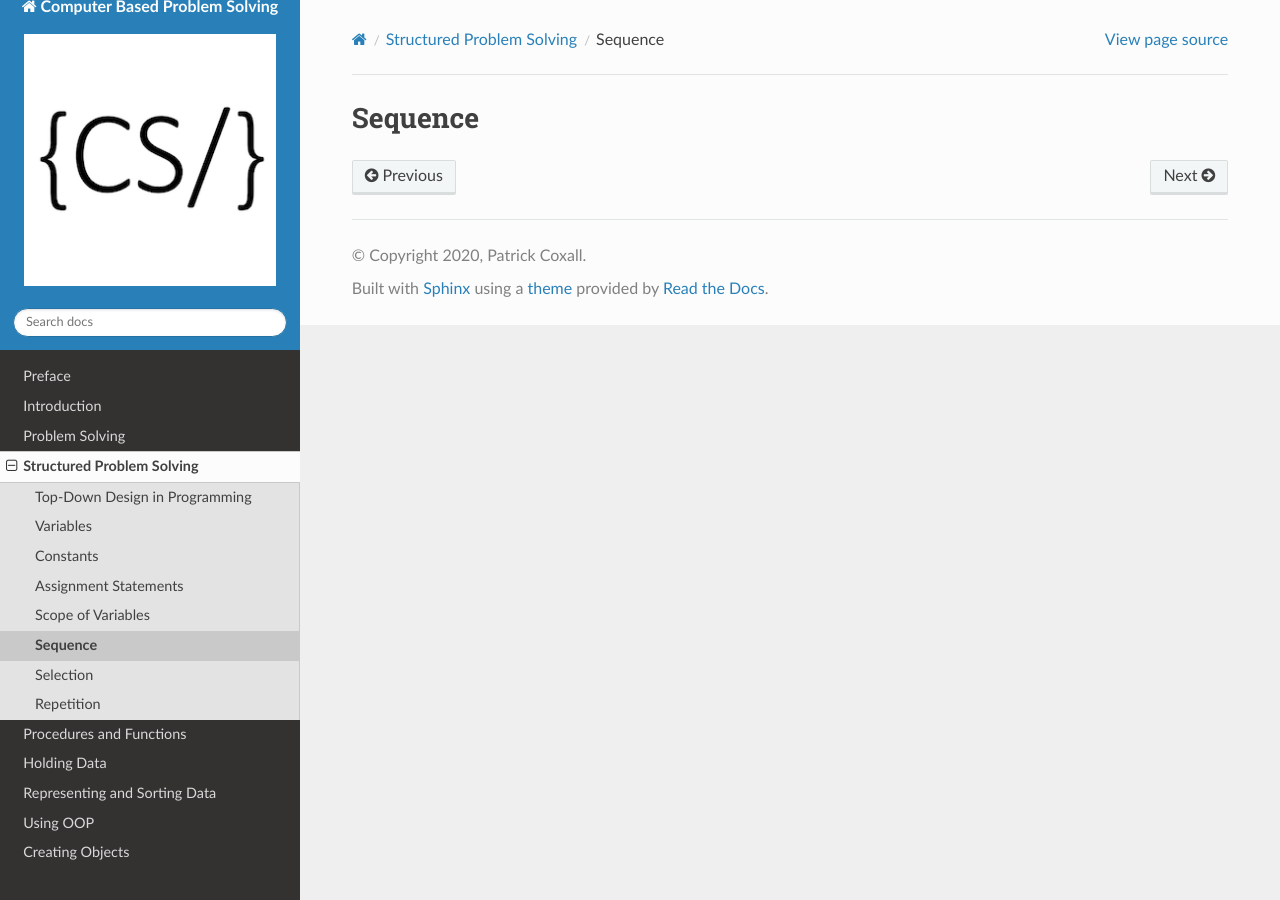
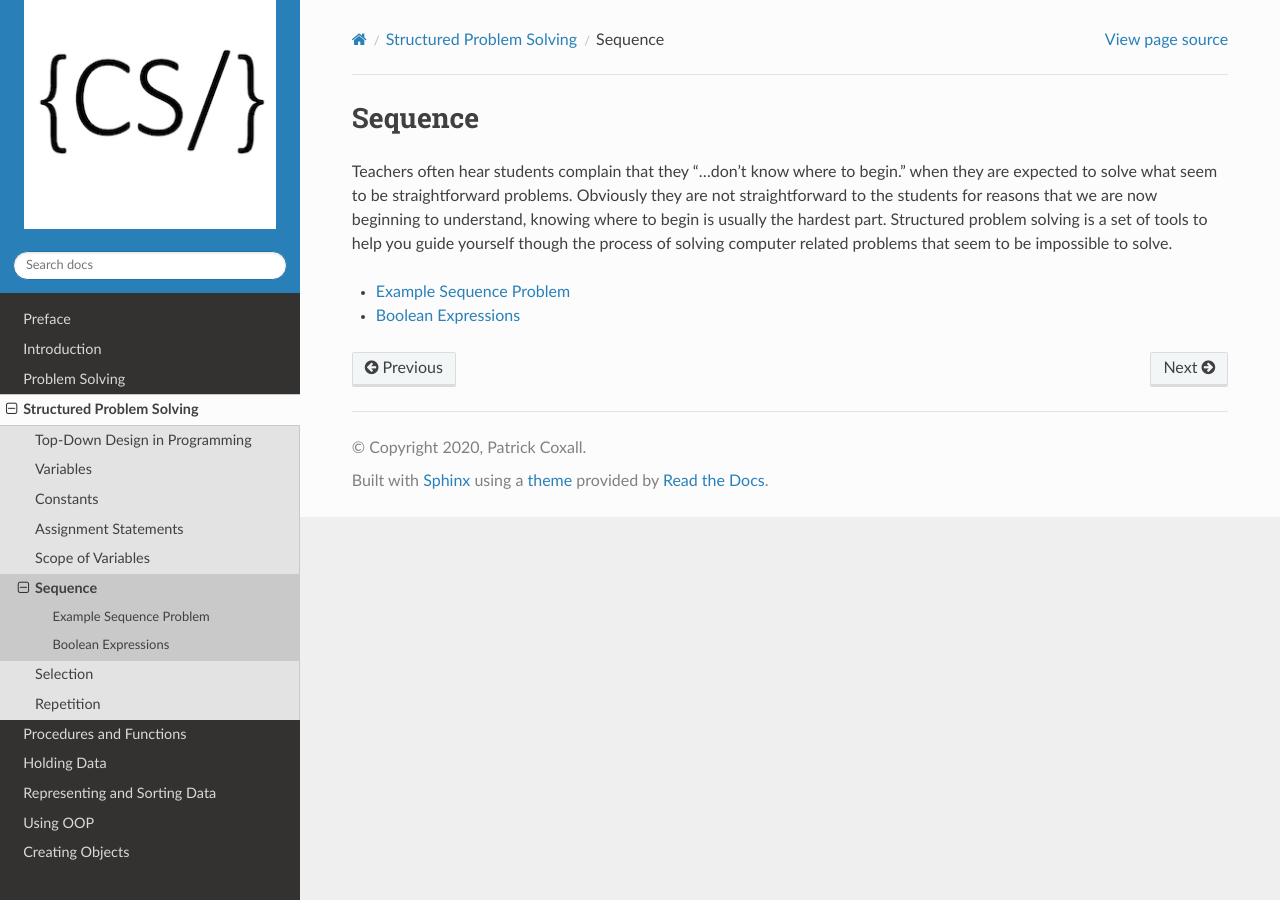
Before and after one commit to Mr-Coxall/Computer-Based-Problem-Solving, a Sphinx documentation site: the page built from docs/structured-problem-solving/sequence.rst, in a window 1280 px wide. Built offline with Sphinx 7.4.7 and the Read the Docs theme 2.0.0, drawn with Linux system fonts in a browser that asks for light colours; pages that are not in the unit, such as notebooks, are missing from menus.

Commit message:
checking adding subsections

```diff
--- /dev/null
+++ b/docs/structured-problem-solving/boolean-expressions.rst
@@ -0,0 +1,4 @@
+.. _boolean-expressions:
+
+Boolean Expressions
+===================
--- /dev/null
+++ b/docs/structured-problem-solving/example-sequence-problem.rst
@@ -0,0 +1,4 @@
+.. _example-sequence-problem:
+
+Example Sequence Problem
+========================
--- a/docs/structured-problem-solving/index.rst
+++ b/docs/structured-problem-solving/index.rst
@@ -11,7 +11,7 @@ Structured Problem Solving
 Teachers often hear students complain that they "...don't know where to begin." when they are expected to solve what seem to be straightforward problems. Obviously they are not straightforward to the students for reasons that we are now beginning to understand, knowing where to begin is usually the hardest part. Structured problem solving is a set of tools to help you guide yourself though the process of solving computer related problems that seem to be impossible to solve.
 
 .. toctree::
-   :maxdepth: 1
+   :maxdepth: 2
    :glob:
 
    Top-Down Design in Programming <top-down-design>
--- a/docs/structured-problem-solving/sequence.rst
+++ b/docs/structured-problem-solving/sequence.rst
@@ -2,3 +2,12 @@
 
 Sequence
 =================
+
+Teachers often hear students complain that they "...don't know where to begin." when they are expected to solve what seem to be straightforward problems. Obviously they are not straightforward to the students for reasons that we are now beginning to understand, knowing where to begin is usually the hardest part. Structured problem solving is a set of tools to help you guide yourself though the process of solving computer related problems that seem to be impossible to solve.
+
+.. toctree::
+   :maxdepth: 1
+   :glob:
+
+   Example Sequence Problem <example-sequence-problem>
+   Boolean Expressions <boolean-expressions>
```
